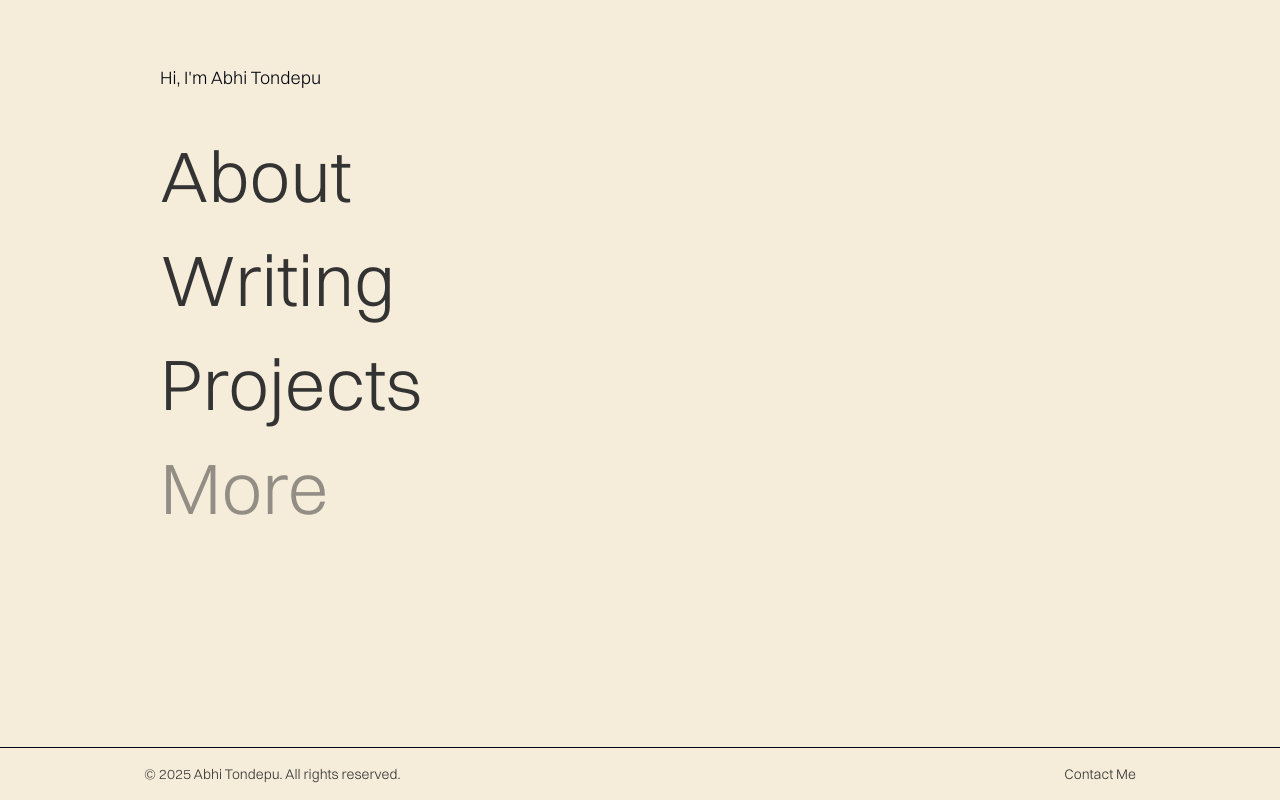
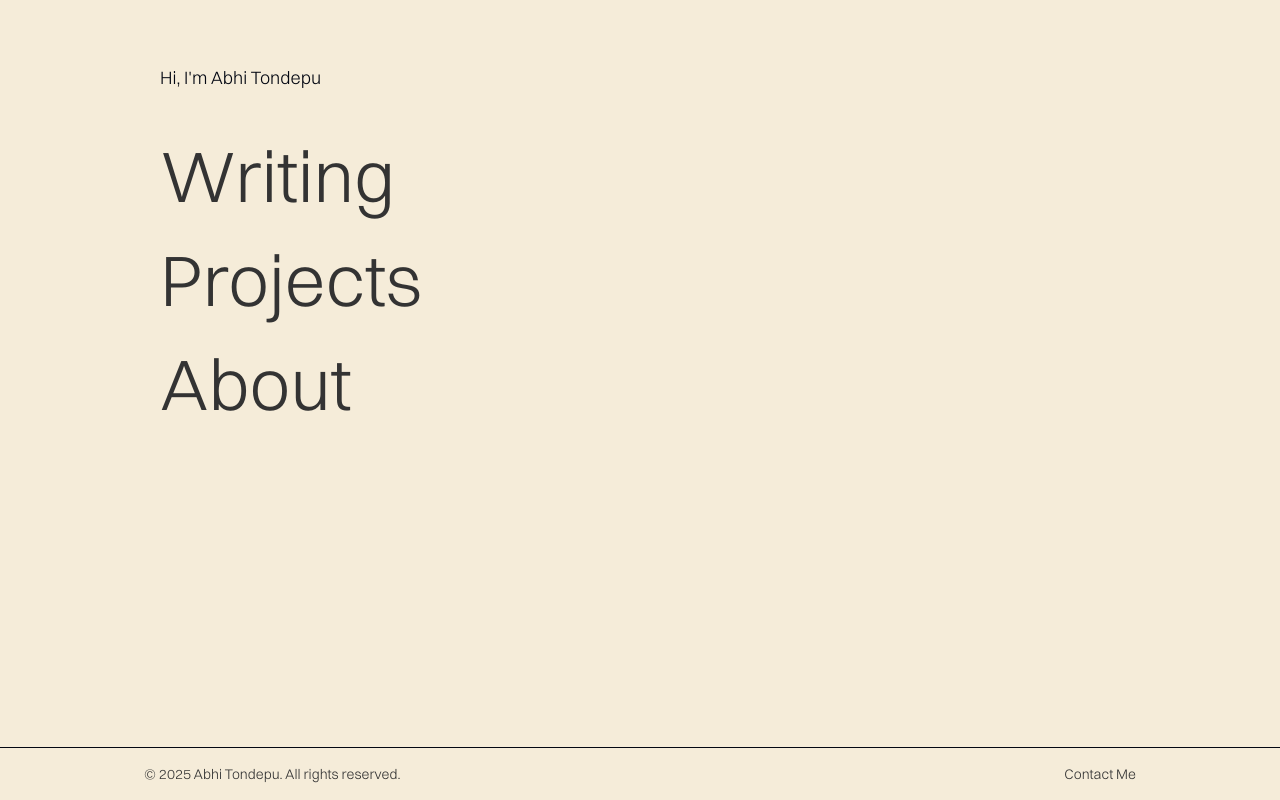
Before and after one commit to abiclub23/folio, a Next.js app: page / in a window 1280 px wide. Built offline with nearby package versions, Linux system fonts and the light colour scheme.

Commit message:
content and links cleanup

```diff
--- a/components/About/index.js
+++ b/components/About/index.js
@@ -9,7 +9,7 @@ export default function About() {
       </Head>
 
       <div className="">
-        <h1 className="text-3xl md:text-4xl font-bold mb-8 text-gray-800">About Me</h1>
+        <h1 className="text-3xl md:text-4xl font-bold mb-8 text-gray-800">About me</h1>
 
         <div className="space-y-8">
           <section>
--- a/components/Home/index.js
+++ b/components/Home/index.js
@@ -14,13 +14,7 @@ export default function Home() {
           <p className="text-lg text-gray-950">
             Hi, I'm Abhi Tondepu
           </p>
-
           <nav className="space-y-8">
-            <Link href="/about" className="block">
-              <span className="text-7xl font-light inline-block hover:italic ">
-                About
-              </span>
-            </Link>
             <Link href="/writing" className="block">
               <span className="text-7xl font-light inline-block hover:italic ">
                 Writing
@@ -31,11 +25,11 @@ export default function Home() {
                 Projects
               </span>
             </Link>
-            <span className="block cursor-not-allowed">
-              <span className="text-7xl font-light inline-block opacity-50">
-                More
+            <Link href="/about" className="block">
+              <span className="text-7xl font-light inline-block hover:italic ">
+                About
               </span>
-            </span>
+            </Link>
           </nav>
         </div>
       </div>
--- a/components/Navigation/NavLinks.js
+++ b/components/Navigation/NavLinks.js
@@ -6,10 +6,9 @@ export default function NavLinks({ isMobile = false, onLinkClick = () => {} }) {
 
   const links = [
     { href: "/", label: "Home", active: true },
-    { href: "/about", label: "About", active: true },
     { href: "/writing", label: "Writing", active: true },
     { href: "/projects", label: "Projects", active: true },
-    { href: "#", label: "More", active: false }
+    { href: "/about", label: "About", active: true }
   ]
 
   if (isMobile) {
```
